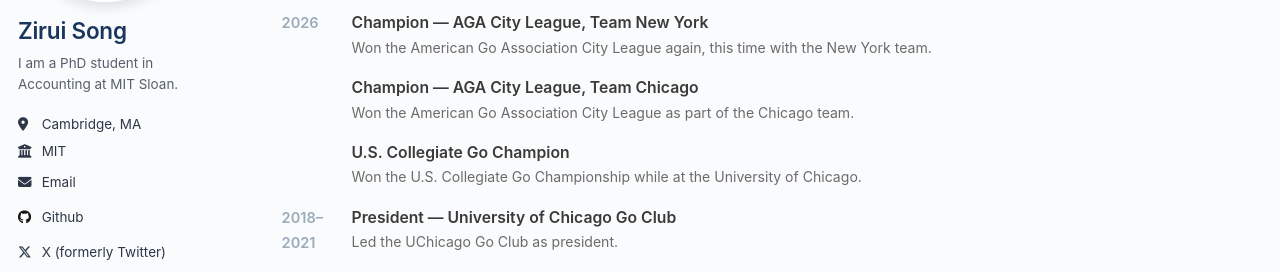
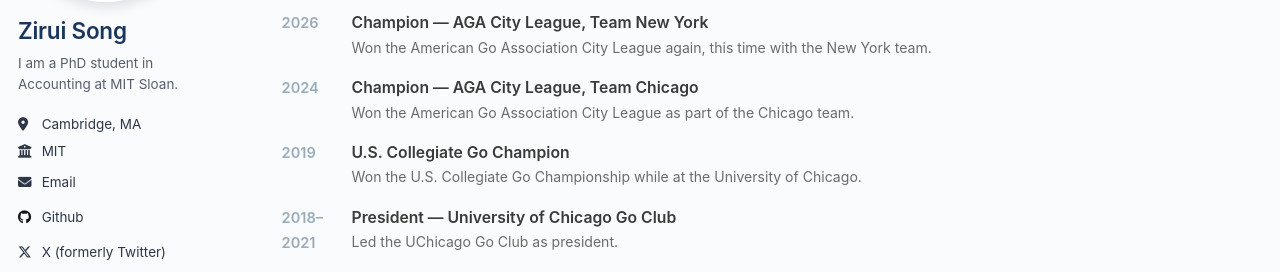
Before and after one commit to zirui-song/zirui-song.github.io, a Jekyll site: the page built from _pages/go.html, in a window 1280 px wide and 900 px high. Shown: the part 277-549 px from the top of the window. Built offline with Jekyll 4.4.1, drawn with Linux system fonts in a browser that asks for light colours.

Commit message:
Add years for Chicago City League and Collegiate Go titles
Co-Authored-By: Claude Fable 5.1 <noreply@anthropic.com>

```diff
--- a/_data/go.yml
+++ b/_data/go.yml
@@ -6,11 +6,11 @@ achievements:
     title: "Champion — AGA City League, Team New York"
     detail: "Won the American Go Association City League again, this time with the New York team."
 
-  - year: ""
+  - year: "2024"
     title: "Champion — AGA City League, Team Chicago"
     detail: "Won the American Go Association City League as part of the Chicago team."
 
-  - year: ""
+  - year: "2019"
     title: "U.S. Collegiate Go Champion"
     detail: "Won the U.S. Collegiate Go Championship while at the University of Chicago."
 
```
